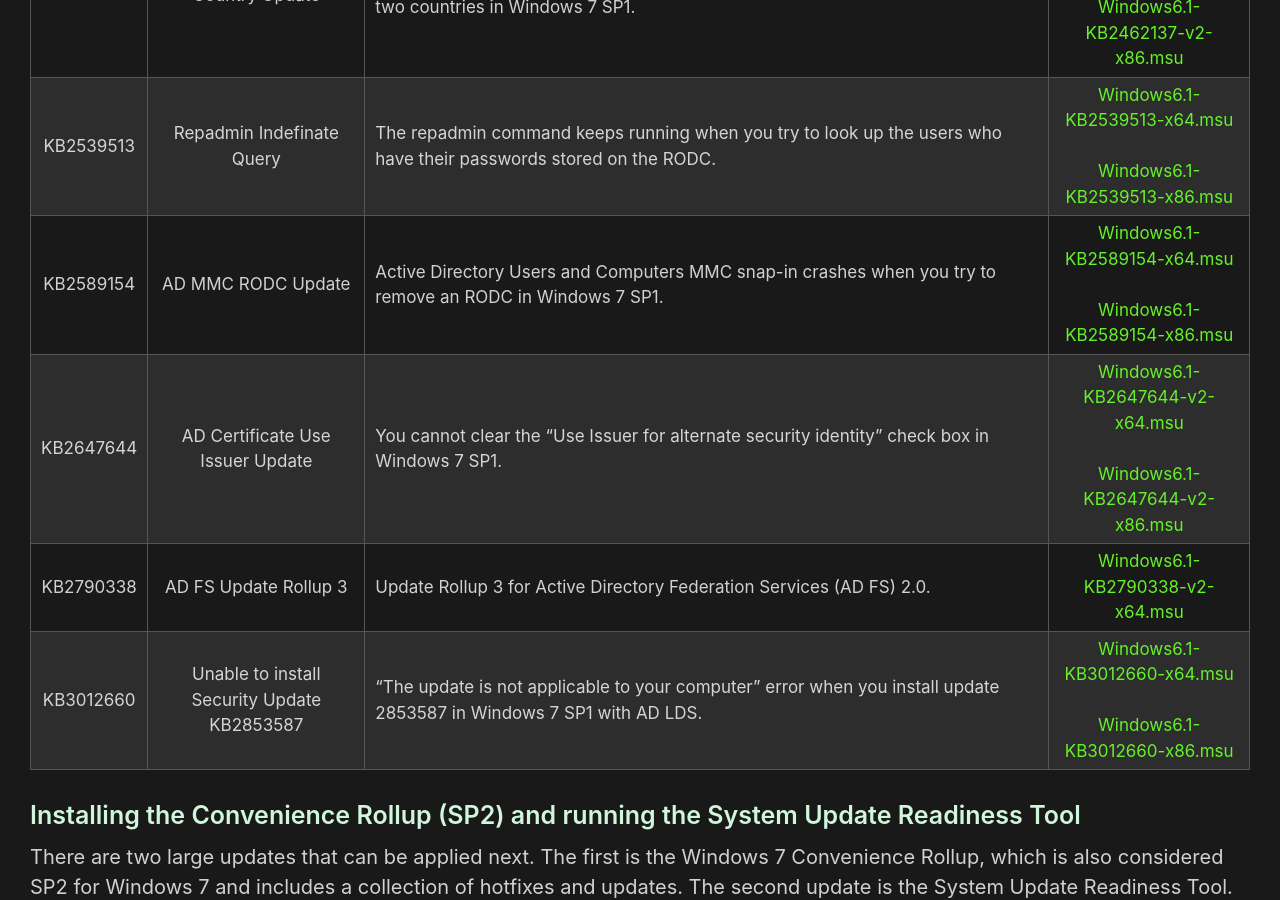
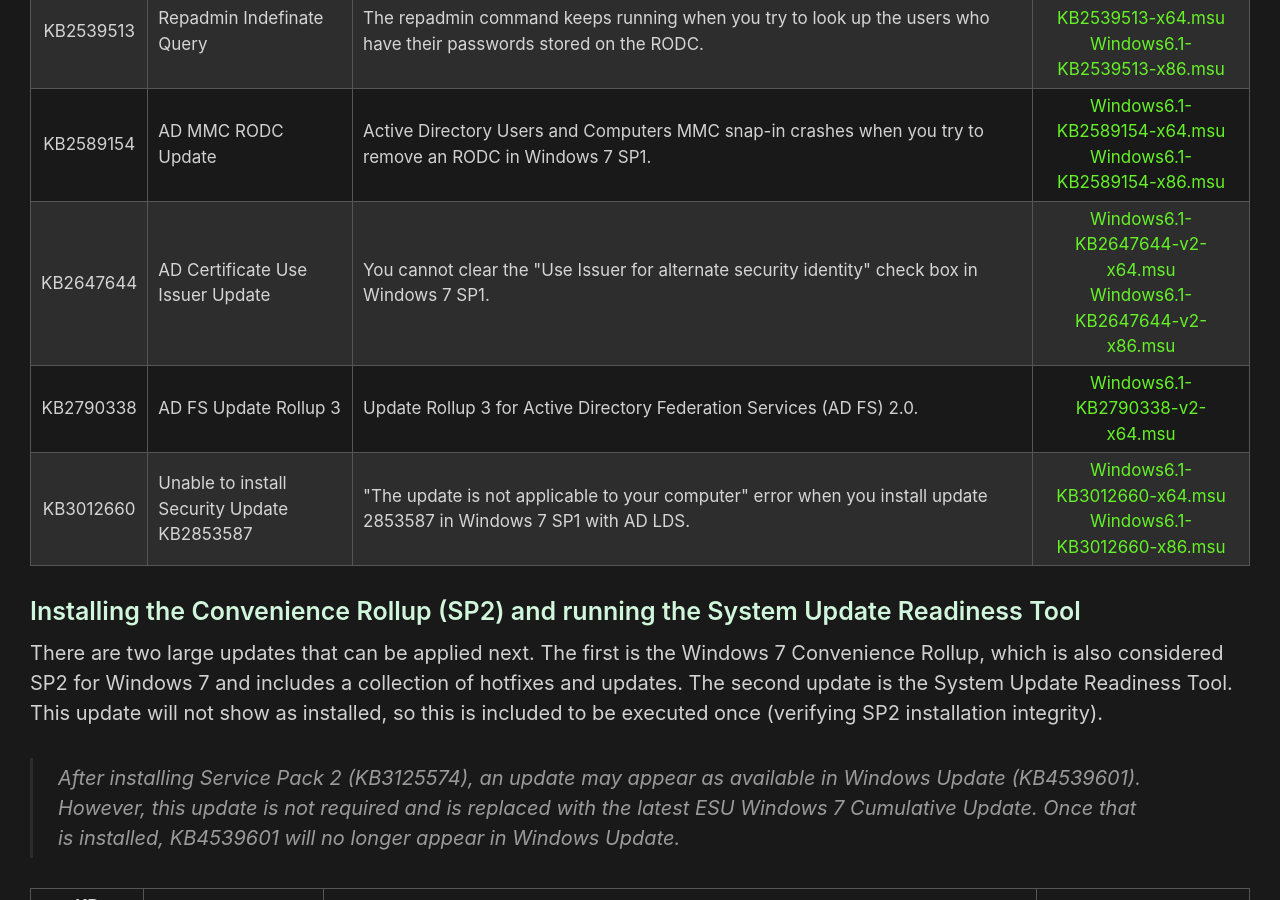
Before and after one commit to HackAndPwn/HackAndPwn.github.io, a Jekyll site: the page built from _posts/2020-05-23-windows-7-esu-patching.md, in a window 1280 px wide and 900 px high, scrolled down 4709 px. Built offline with Jekyll 4.4.1, drawn with Linux system fonts in a browser that asks for light colours.

Commit message:
Update 2020-05-23-windows-7-esu-patching.md

```diff
--- a/_posts/2020-05-23-windows-7-esu-patching.md
+++ b/_posts/2020-05-23-windows-7-esu-patching.md
@@ -61,15 +61,16 @@
 
 > After installing the first AD LDS Update (KB975541), another update may appear as available in Windows Update (KB3184471).  However, this update is not required and is replaced with the latest ESU Windows 7 Cumulative Update.  Once that is installed, KB3184471 will no longer appear in Windows Update.
 
-| KB Number | Name                                        | Description | Download |
-|:---------:|:-------------------------------------------:|-------------|:--------:|
-| KB975541  | AD LDS Feature                              | Active Directory Lightweight Directory Services (AD LDS) provides directory services for directory-enabled applications. | [Windows6.1-KB975541-x64.msu](https://github.com/HackAndPwn/Windows-7-Patching/raw/master/03_Feature_AD_LDS/01_Windows6.1-KB975541-x64.msu) <br>&nbsp;<br> [Windows6.1-KB975541-x86.msu](https://github.com/HackAndPwn/Windows-7-Patching/raw/master/03_Feature_AD_LDS/01_Windows6.1-KB975541-x86.msu) |
-| KB2462137 | AD MMC & ADAC Country Update                | The Active Directory Users and Computers MMC snap-in and Active Directory Administrative Center display Serbia and Montenegro as one country instead of as two countries in Windows 7 SP1. | [Windows6.1-KB2462137-v2-x64.msu](https://github.com/HackAndPwn/Windows-7-Patching/raw/master/03_Feature_AD_LDS/02_Windows6.1-KB2462137-v2-x64.msu) <br>&nbsp;<br> [Windows6.1-KB2462137-v2-x86.msu](https://github.com/HackAndPwn/Windows-7-Patching/raw/master/03_Feature_AD_LDS/02_Windows6.1-KB2462137-v2-x86.msu) |
-| KB2539513 | Repadmin Indefinate Query                   | The repadmin command keeps running when you try to look up the users who have their passwords stored on the RODC. | [Windows6.1-KB2539513-x64.msu](https://github.com/HackAndPwn/Windows-7-Patching/raw/master/03_Feature_AD_LDS/03_Windows6.1-KB2539513-x64.msu) <br>&nbsp;<br> [Windows6.1-KB2539513-x86.msu](https://github.com/HackAndPwn/Windows-7-Patching/raw/master/03_Feature_AD_LDS/03_Windows6.1-KB2539513-x86.msu) |
-| KB2589154 | AD MMC RODC Update                          | Active Directory Users and Computers MMC snap-in crashes when you try to remove an RODC in Windows 7 SP1. | [Windows6.1-KB2589154-x64.msu](https://github.com/HackAndPwn/Windows-7-Patching/raw/master/03_Feature_AD_LDS/04_Windows6.1-KB2589154-x64.msu) <br>&nbsp;<br> [Windows6.1-KB2589154-x86.msu](https://github.com/HackAndPwn/Windows-7-Patching/raw/master/03_Feature_AD_LDS/04_Windows6.1-KB2589154-x86.msu) |
-| KB2647644 | AD Certificate Use Issuer Update            | You cannot clear the "Use Issuer for alternate security identity" check box in Windows 7 SP1. | [Windows6.1-KB2647644-v2-x64.msu](https://github.com/HackAndPwn/Windows-7-Patching/raw/master/03_Feature_AD_LDS/05_Windows6.1-KB2647644-v2-x64.msu) <br>&nbsp;<br> [Windows6.1-KB2647644-v2-x86.msu](https://github.com/HackAndPwn/Windows-7-Patching/raw/master/03_Feature_AD_LDS/05_Windows6.1-KB2647644-v2-x86.msu) |
-| KB2790338 | AD FS Update Rollup 3                       | Update Rollup 3 for Active Directory Federation Services (AD FS) 2.0. | [Windows6.1-KB2790338-v2-x64.msu](https://github.com/HackAndPwn/Windows-7-Patching/raw/master/03_Feature_AD_LDS/06_Windows6.1-KB2790338-v2-x64.msu) |
-| KB3012660 | Unable to install Security Update KB2853587 | "The update is not applicable to your computer" error when you install update 2853587 in Windows 7 SP1 with AD LDS. | [Windows6.1-KB3012660-x64.msu](https://github.com/HackAndPwn/Windows-7-Patching/raw/master/03_Feature_AD_LDS/07_Windows6.1-KB3012660-x64.msu) <br>&nbsp;<br> [Windows6.1-KB3012660-x86.msu](https://github.com/HackAndPwn/Windows-7-Patching/raw/master/03_Feature_AD_LDS/07_Windows6.1-KB3012660-x86.msu) |
+<table style="text-align:center"><colgroup><col width="8%" /><col width="17%" /><col width="57%" /><col width="18%" /></colgroup>
+<thead><tr><th>KB Number</th><th>Name</th><th>Description</th><th>Download</th></tr></thead><tbody>
+<tr><td>KB975541</td><td style="text-align:left">AD LDS Feature</td><td style="text-align:left">Active Directory Lightweight Directory Services (AD LDS) provides directory services for directory-enabled applications.</td><td><a href="https://github.com/HackAndPwn/Windows-7-Patching/raw/master/03_Feature_AD_LDS/01_Windows6.1-KB975541-x64.msu">Windows6.1-KB975541-x64.msu</a><br><a href="https://github.com/HackAndPwn/Windows-7-Patching/raw/master/03_Feature_AD_LDS/01_Windows6.1-KB975541-x86.msu">Windows6.1-KB975541-x86.msu</a></td></tr>
+<tr><td>KB2462137</td><td style="text-align:left">AD MMC & ADAC Country Update</td><td style="text-align:left">The Active Directory Users and Computers MMC snap-in and Active Directory Administrative Center display Serbia and Montenegro as one country instead of as two countries in Windows 7 SP1.</td><td><a href="https://github.com/HackAndPwn/Windows-7-Patching/raw/master/03_Feature_AD_LDS/02_Windows6.1-KB2462137-v2-x64.msu">Windows6.1-KB2462137-v2-x64.msu</a><br><a href="https://github.com/HackAndPwn/Windows-7-Patching/raw/master/03_Feature_AD_LDS/02_Windows6.1-KB2462137-v2-x86.msu">Windows6.1-KB2462137-v2-x86.msu</a></td></tr>
+<tr><td>KB2539513</td><td style="text-align:left">Repadmin Indefinate Query</td><td style="text-align:left">The repadmin command keeps running when you try to look up the users who have their passwords stored on the RODC.</td><td><a href="https://github.com/HackAndPwn/Windows-7-Patching/raw/master/03_Feature_AD_LDS/03_Windows6.1-KB2539513-x64.msu">Windows6.1-KB2539513-x64.msu</a><br><a href="https://github.com/HackAndPwn/Windows-7-Patching/raw/master/03_Feature_AD_LDS/03_Windows6.1-KB2539513-x86.msu">Windows6.1-KB2539513-x86.msu</a></td></tr>
+<tr><td>KB2589154</td><td style="text-align:left">AD MMC RODC Update</td><td style="text-align:left">Active Directory Users and Computers MMC snap-in crashes when you try to remove an RODC in Windows 7 SP1.</td><td><a href="https://github.com/HackAndPwn/Windows-7-Patching/raw/master/03_Feature_AD_LDS/04_Windows6.1-KB2589154-x64.msu">Windows6.1-KB2589154-x64.msu</a><br><a href="https://github.com/HackAndPwn/Windows-7-Patching/raw/master/03_Feature_AD_LDS/04_Windows6.1-KB2589154-x86.msu">Windows6.1-KB2589154-x86.msu</a></td></tr>
+<tr><td>KB2647644</td><td style="text-align:left">AD Certificate Use Issuer Update</td><td style="text-align:left">You cannot clear the "Use Issuer for alternate security identity" check box in Windows 7 SP1.</td><td><a href="https://github.com/HackAndPwn/Windows-7-Patching/raw/master/03_Feature_AD_LDS/05_Windows6.1-KB2647644-v2-x64.msu">Windows6.1-KB2647644-v2-x64.msu</a><br><a href="https://github.com/HackAndPwn/Windows-7-Patching/raw/master/03_Feature_AD_LDS/05_Windows6.1-KB2647644-v2-x86.msu">Windows6.1-KB2647644-v2-x86.msu</a></td></tr>
+<tr><td>KB2790338</td><td style="text-align:left">AD FS Update Rollup 3</td><td style="text-align:left">Update Rollup 3 for Active Directory Federation Services (AD FS) 2.0.</td><td><a href="https://github.com/HackAndPwn/Windows-7-Patching/raw/master/03_Feature_AD_LDS/06_Windows6.1-KB2790338-v2-x64.msu">Windows6.1-KB2790338-v2-x64.msu</a></td></tr>
+<tr><td>KB3012660</td><td style="text-align:left">Unable to install Security Update KB2853587</td><td style="text-align:left">"The update is not applicable to your computer" error when you install update 2853587 in Windows 7 SP1 with AD LDS.</td><td><a href="https://github.com/HackAndPwn/Windows-7-Patching/raw/master/03_Feature_AD_LDS/07_Windows6.1-KB3012660-x64.msu">Windows6.1-KB3012660-x64.msu</a><br><a href="https://github.com/HackAndPwn/Windows-7-Patching/raw/master/03_Feature_AD_LDS/07_Windows6.1-KB3012660-x86.msu">Windows6.1-KB3012660-x86.msu</a></td></tr>
+</tbody></table>
 
 ### Installing the Convenience Rollup (SP2) and running the System Update Readiness Tool
 
```
